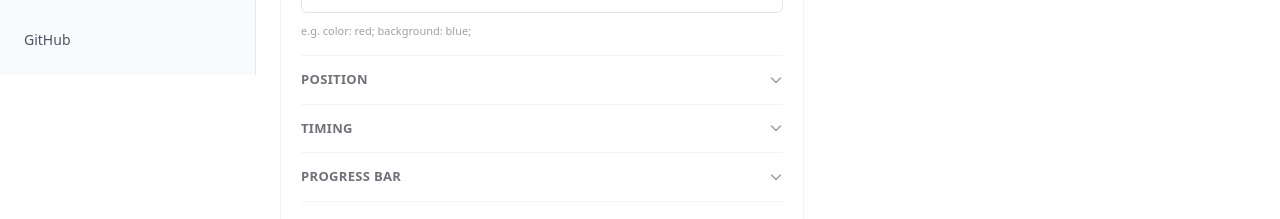
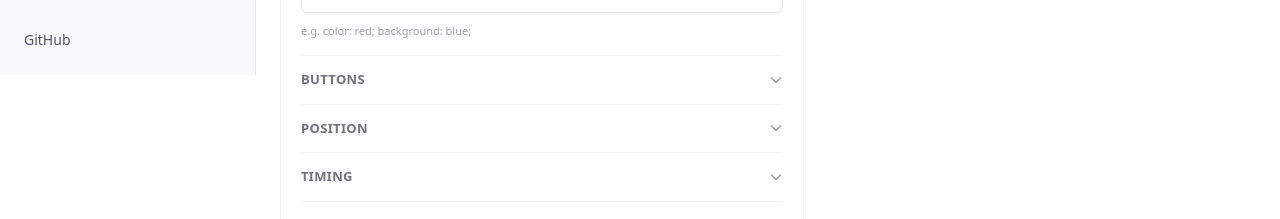
Before and after one commit to Pratham2703005/robot-toast, a Next.js app: page /playground in a window 1280 px wide. Shown: the part 725-944 px from the top of the page. Built offline with nearby package versions, Linux system fonts and the light colour scheme.

Commit message:
feat: add inline buttons feature to v2 API and update related documentation

```diff
--- a/app/components/SettingsPanel.tsx
+++ b/app/components/SettingsPanel.tsx
@@ -3,6 +3,7 @@
 import { Accordion, AccordionItem } from './Accordion';
 import { Field, TextInput, NumberInput, Select, Toggle } from './Field';
 import { RobotPicker } from './RobotPicker';
+import { useDocsVersion } from './VersionContext';
 import { POSITIONS, TYPES, THEMES, TRANSITIONS } from '@/constants';
 import type { PlaygroundState, ToastPosition, ToastType, ToastTheme, RobotVariant } from '@/types';
 
@@ -12,6 +13,7 @@ interface Props {
 }
 
 export function SettingsPanel({ state, set }: Props) {
+  const { version } = useDocsVersion();
   return (
     <Accordion>
 
@@ -67,6 +69,82 @@ export function SettingsPanel({ state, set }: Props) {
             rows={3}
           />
         </Field>
+      </AccordionItem>
+
+      {/* ── Buttons ──────────────────────────────────────────────────────── */}
+      {/*
+        `buttons` is an ordered array, not separate primary/secondary slots.
+        The caller controls visual hierarchy: arrange them however they want
+        and optionally pass a `className` on any button to override the
+        neutral default style (e.g. mark one as the filled CTA).
+      */}
+      <AccordionItem label="Buttons">
+        {version === 'v1' && (
+          <p className="mb-3 text-[12px] text-amber-700 dark:text-amber-300 bg-amber-50 dark:bg-amber-900/20 border border-amber-200 dark:border-amber-800 rounded-md px-3 py-2">
+            Inline buttons are a <b>v2 feature</b>. The runtime here uses v2 so
+            you can preview them, but the generated v1 snippet will omit them.
+          </p>
+        )}
+
+        <div className="space-y-3">
+          {state.buttons.length === 0 && (
+            <p className="text-[12px] text-zinc-500 dark:text-zinc-400">
+              No buttons. Add one below — they&apos;ll render inside the toast in array order.
+            </p>
+          )}
+
+          {state.buttons.map((btn, i) => (
+            <div
+              key={i}
+              className="rounded-md border border-zinc-200 dark:border-zinc-800 p-3 space-y-2 bg-zinc-50/40 dark:bg-zinc-900/40"
+            >
+              <div className="flex items-center justify-between gap-2">
+                <span className="text-[11px] font-mono text-zinc-500 dark:text-zinc-400">
+                  buttons[{i}]
+                </span>
+                <button
+                  type="button"
+                  onClick={() => set('buttons', state.buttons.filter((_, j) => j !== i))}
+                  className="text-[11px] text-zinc-500 dark:text-zinc-400 hover:text-red-600 dark:hover:text-red-400 transition-colors"
+                  aria-label={`Remove button ${i + 1}`}
+                >
+                  Remove
+                </button>
+              </div>
+              <Field label="Label" hint="Text shown on the button (e.g. Undo, Send, Cancel)">
+                <TextInput
+                  value={btn.label}
+                  onChange={e => set('buttons',
+                    state.buttons.map((b, j) => j === i ? { ...b, label: e.target.value } : b),
+                  )}
+                  placeholder="Undo"
+                />
+              </Field>
+              <Field label="className (optional)" hint="Extra class to customize this button's style">
+                <TextInput
+                  value={btn.className}
+                  onChange={e => set('buttons',
+                    state.buttons.map((b, j) => j === i ? { ...b, className: e.target.value } : b),
+                  )}
+                  placeholder="my-primary"
+                />
+              </Field>
+            </div>
+          ))}
+
+          <button
+            type="button"
+            onClick={() => set('buttons', [...state.buttons, { label: '', className: '' }])}
+            className="w-full rounded-md border border-dashed border-zinc-300 dark:border-zinc-700 py-2 text-[12px] font-medium text-zinc-600 dark:text-zinc-300 hover:bg-zinc-100 dark:hover:bg-zinc-800 transition-colors"
+          >
+            + Add button
+          </button>
+
+          <p className="text-[11px] text-zinc-500 dark:text-zinc-400 pt-1">
+            Clicking any button fires its <code className="font-mono">onClick</code> and closes the toast.
+            In the playground, each fires a follow-up toast so you can see the click register.
+          </p>
+        </div>
       </AccordionItem>
 
       {/* ── Position ─────────────────────────────────────────────────────── */}
--- a/hooks/usePlayground.tsx
+++ b/hooks/usePlayground.tsx
@@ -52,6 +52,7 @@ const INITIAL: PlaygroundState = {
   rtl:             false,
   newestOnTop:     false,
   transition:      'bounce',
+  buttons:         [],
 };
 
 export function usePlayground() {
@@ -67,6 +68,20 @@ export function usePlayground() {
     // value into the form v2 actually accepts: built-in names become their
     // imported data URLs, 'none'/'' becomes undefined (v2's opt-in default).
     const runtimeVariant = toRuntimeVariantV2(state.robotVariant);
+
+    // Buttons are stored as label + className pairs since function callbacks
+    // can't live in serializable state. Materialize each one's onClick here so
+    // the playground visibly demonstrates the click path — firing a follow-up
+    // toast so you see the callback register.
+    const buttons = state.buttons.length
+      ? state.buttons
+          .filter(b => b.label.trim().length > 0)
+          .map(b => ({
+            label:     b.label,
+            className: b.className.trim() || undefined,
+            onClick:   () => toast.success(`${b.label} clicked`),
+          }))
+      : undefined;
 
     toast({
       message:         state.message,
@@ -86,6 +101,7 @@ export function usePlayground() {
       newestOnTop:     state.newestOnTop,
       transition:      state.transition as any,
       limit:           state.limit !== '0' ? parseInt(state.limit, 10) : undefined,
+      buttons,
     });
   }, [state]);
 
--- a/package.json
+++ b/package.json
@@ -13,7 +13,7 @@
     "next-themes": "^0.2.1",
     "react": "19.2.3",
     "react-dom": "19.2.3",
-    "robot-toast": "^2.0.0-beta.2"
+    "robot-toast": "^2.0.0-beta.4"
   },
   "devDependencies": {
     "@tailwindcss/postcss": "^4",
--- a/types.ts
+++ b/types.ts
@@ -23,6 +23,11 @@ export interface PlaygroundState {
   rtl:             boolean;
   newestOnTop:     boolean;
   transition:      string;
+
+  // Inline buttons (v2-only feature). Rendered in array order. Functions
+  // can't live in serializable state, so we store label + optional className
+  // and materialize onClick at runtime.
+  buttons: Array<{ label: string; className: string }>;
 }
 
 export interface AccordionItem {
--- a/utils.ts
+++ b/utils.ts
@@ -112,6 +112,18 @@ function generateCodeV2(state: PlaygroundState): string {
   if (transition !== 'bounce') lines.push(`  transition: "${transition}"`);
   if (limit !== '0') lines.push(`  limit: ${parseInt(limit, 10)}`);
 
+  // Inline `buttons` array is a v2-only feature. Emit in array order with
+  // placeholder handlers; user fills in their real onClick bodies.
+  const activeBtns = state.buttons.filter(b => b.label.trim().length > 0);
+  if (activeBtns.length > 0) {
+    const items = activeBtns.map(b => {
+      const parts = [`label: "${b.label}"`, `onClick: () => { /* your code */ }`];
+      if (b.className.trim()) parts.push(`className: "${b.className.trim()}"`);
+      return `    { ${parts.join(', ')} }`;
+    }).join(',\n');
+    lines.push(`  buttons: [\n${items}\n  ]`);
+  }
+
   return `${imports.join('\n')}\n\ntoast({\n${lines.join(',\n')}\n});`;
 }
 
```
Also changed, not shown: public/llms-full.txt, 1 other file (tests, documents, lock files or other folders).
